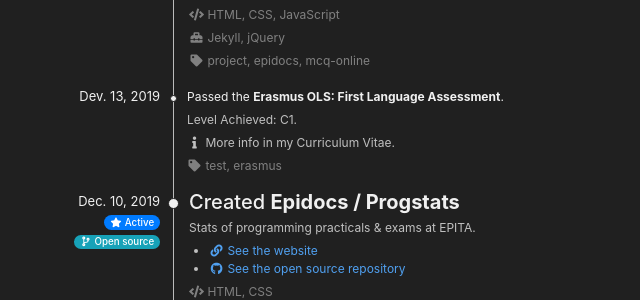
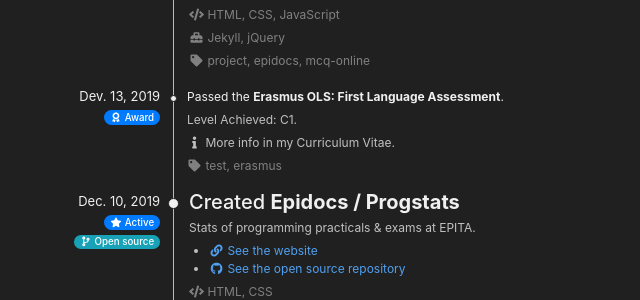
Before and after one commit to matiboux/matiboux.me, a Jekyll site: the page built from timeline.html, in a window 1280 px wide and 900 px high. Shown: the part 268-568 px from the top of the window, without its empty margins (15-655 px from the left). Built offline with Jekyll 4.4.1, drawn with Linux system fonts in a browser that asks for light colours; nearby versions of some CDN libraries.

Commit message:
Added the "award" category

```diff
--- a/_data/timeline.yml
+++ b/_data/timeline.yml
@@ -4,7 +4,7 @@
   # - title:
     # href:
   # date:
-  # category: personal / work / school / knowledge / domain
+  # category: personal / work / school / knowledge / award / domain
   # status: active / finished / standby / inactive / replaced / left / dead
   # opensource: true / false or omitted
   # languages: []
@@ -32,6 +32,7 @@
   - "Level Achieved: C1."
   - <i class="fas fa-info fa-fw"></i> More info in my Curriculum Vitae.
   date: Dev. 13, 2019
+  category: award
   tags: [test, erasmus]
 
 - title: Created <b>Epidocs / Progstats</b>
@@ -164,6 +165,7 @@
   - "Passed the <b>TOEIC Mock Test</b>"
   - "Score: 925"
   date: May 11, 2019
+  category: award
   tags: [test, toeic]
 
 - description:
@@ -270,6 +272,7 @@
   - "Passed the <b>TOEIC Mock Test</b>"
   - "Score: 900"
   date: Sept. 6, 2018
+  category: award
   tags: [test, toeic]
 
 
--- a/_includes/loadtimeline.html
+++ b/_includes/loadtimeline.html
@@ -13,6 +13,8 @@
 						<p class="badge badge-pill badge-info"><i class="fas fa-university fa-fw"></i> School</p>
 					{% elsif item.category == 'knowledge' %}
 						<p class="badge badge-pill badge-secondary"><i class="fas fa-graduation-cap fa-fw"></i> Knowledge</p>
+					{% elsif item.category == 'award' %}
+						<p class="badge badge-pill badge-primary"><i class="fas fa-award fa-fw"></i> Award</p>
 					{% elsif item.category == 'domain' %}
 						<p class="badge badge-pill badge-secondary"><i class="fas fa-globe fa-fw"></i> Domain</p>
 					{% endif %}
```
